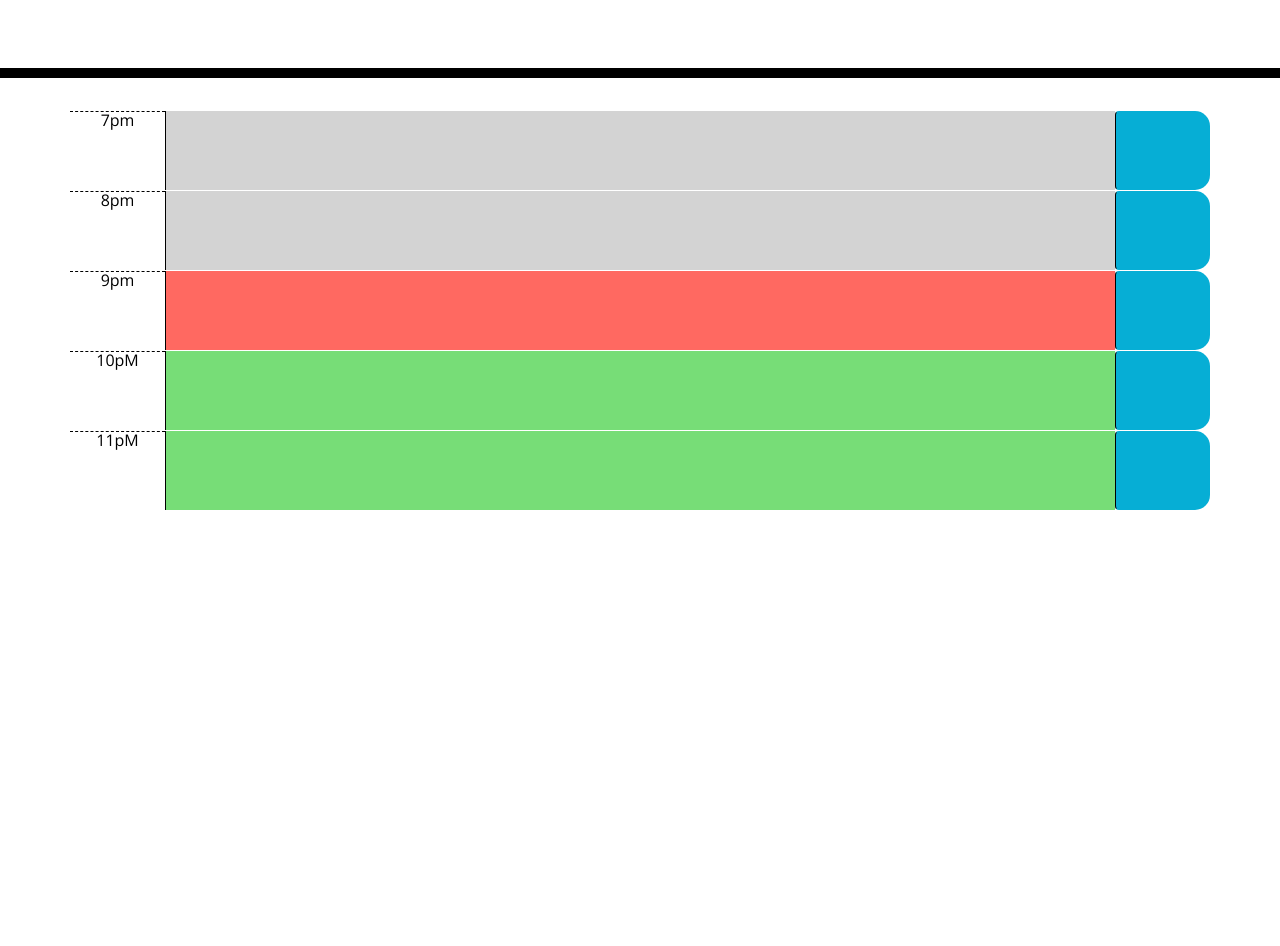
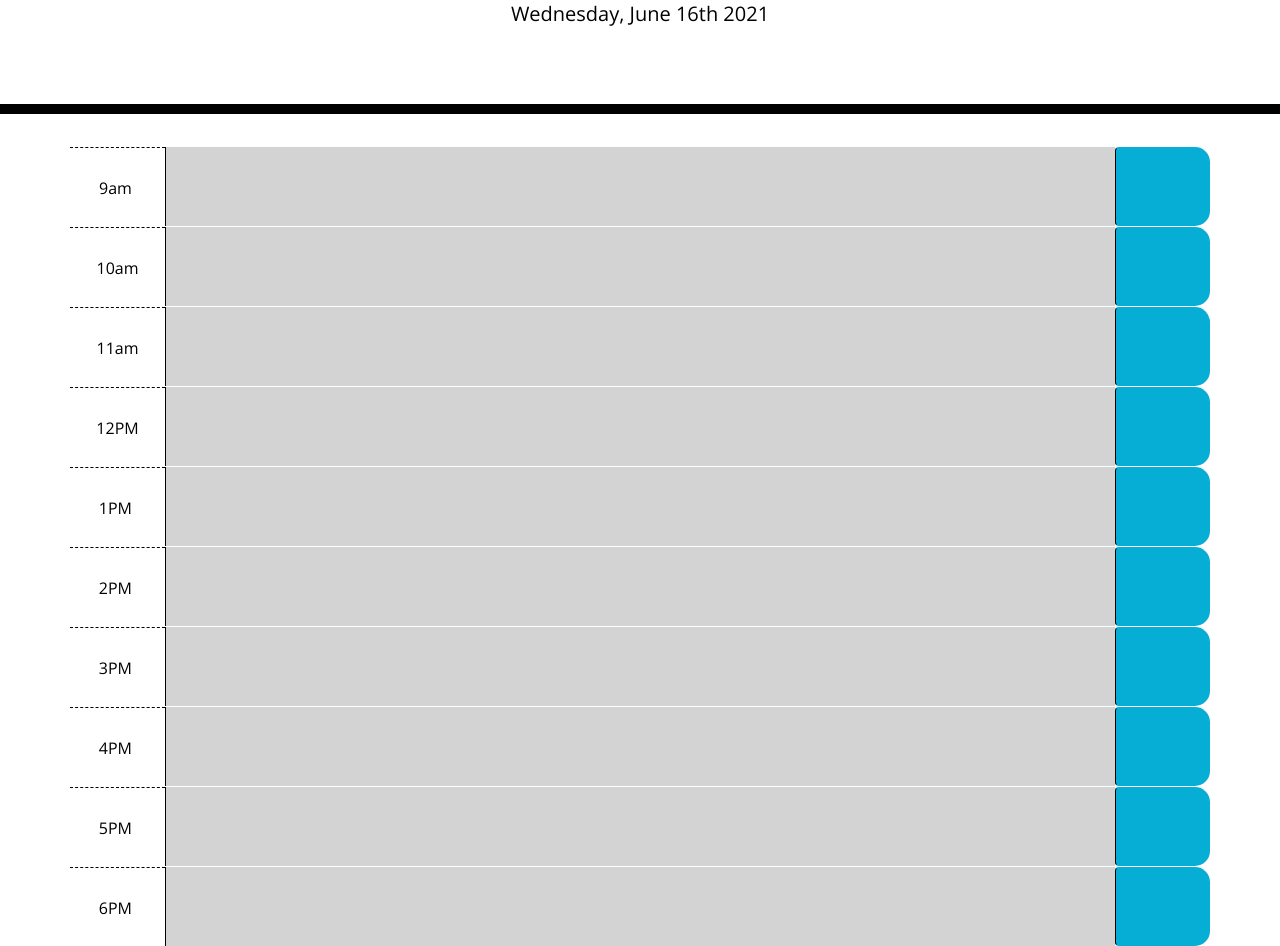
Before and after one commit to Jacob-Banks/Sheduler, a plain HTML site: page index.html in a window 1280 px wide. Shown: the part 190-1136 px from the top of the page. Before the commit the page ends 800 px from the top, so only its background shows below. Drawn offline with nearby package versions, Linux system fonts and the light colour scheme.

Commit message:
Added time blocks, made currentday moment

```diff
--- a/assets/script.js
+++ b/assets/script.js
@@ -1,11 +1,14 @@
 const now = moment().hour();
+const day = moment().format("dddd, MMMM Do YYYY");
 let schedTask = [];
+
+$("#currentDay").text(day);
 $(".time-block").each(function (index) {
-  if (now === parseInt(this.id)) {
+  if (now == this.id) {
     $(this).children("textarea").addClass("present");
     $(this).children("textarea").removeClass("past");
     $(this).children("textarea").removeClass("future");
-  } else if (now > parseInt(this.id)) {
+  } else if (now > this.id) {
     $(this).children("textarea").addClass("past");
     $(this).children("textarea").removeClass("present");
     $(this).children("textarea").removeClass("future");
--- a/index.html
+++ b/index.html
@@ -21,28 +21,66 @@
   </header>
   <div class="container">
     <!-- Timeblocks go here -->
-    <div id="19" class="row time-block">
-      <div class="col-2 col-md-1 hour">7pm</div>
+    <div id="9" class="row time-block">
+      <div class="col-2 col-md-1 hour">
+        9am </div>
       <textarea class="col-8 col-md-10 description"></textarea>
       <button class="btn saveBtn col-2 col-md-1"></button>
     </div>
-    <div id="20" class="row time-block">
-      <div class="col-2 col-md-1 hour">8pm</div>
+    <div id="10" class="row time-block">
+      <div class="col-2 col-md-1 hour">
+        10am
+      </div>
       <textarea class="col-8 col-md-10 description"></textarea>
       <button class="btn saveBtn col-2 col-md-1"></button>
     </div>
-    <div id="21" class="row time-block">
-      <div class="col-2 col-md-1 hour">9pm</div>
+    <div id="11" class="row time-block">
+      <div class="col-2 col-md-1 hour">
+        11am
+      </div>
       <textarea class="col-8 col-md-10 description"></textarea>
       <button class="btn saveBtn col-2 col-md-1"></button>
     </div>
-    <div id="22" class="row time-block">
-      <div class="col-2 col-md-1 hour">10pM</div>
+    <div id="12" class="row time-block">
+      <div class="col-2 col-md-1 hour">
+        12PM
+      </div>
       <textarea class="col-8 col-md-10 description"></textarea>
       <button class="btn saveBtn col-2 col-md-1"></button>
     </div>
-    <div id="23" class="row time-block">
-      <div class="col-2 col-md-1 hour">11pM</div>
+    <div id="13" class="row time-block">
+      <div class="col-2 col-md-1 hour">
+        1PM </div>
+      <textarea class="col-8 col-md-10 description"></textarea>
+      <button class="btn saveBtn col-2 col-md-1"></button>
+    </div>
+    <div id="14" class="row time-block">
+      <div class="col-2 col-md-1 hour">
+        2PM </div>
+      <textarea class="col-8 col-md-10 description"></textarea>
+      <button class="btn saveBtn col-2 col-md-1"></button>
+    </div>
+    <div id="15" class="row time-block">
+      <div class="col-2 col-md-1 hour">
+        3PM </div>
+      <textarea class="col-8 col-md-10 description"></textarea>
+      <button class="btn saveBtn col-2 col-md-1"></button>
+    </div>
+    <div id="16" class="row time-block">
+      <div class="col-2 col-md-1 hour">
+        4PM </div>
+      <textarea class="col-8 col-md-10 description"></textarea>
+      <button class="btn saveBtn col-2 col-md-1"></button>
+    </div>
+    <div id="17" class="row time-block">
+      <div class="col-2 col-md-1 hour">
+        5PM </div>
+      <textarea class="col-8 col-md-10 description"></textarea>
+      <button class="btn saveBtn col-2 col-md-1"></button>
+    </div>
+    <div id="18" class="row time-block">
+      <div class="col-2 col-md-1 hour">
+        6PM </div>
       <textarea class="col-8 col-md-10 description"></textarea>
       <button class="btn saveBtn col-2 col-md-1"></button>
     </div>
```
